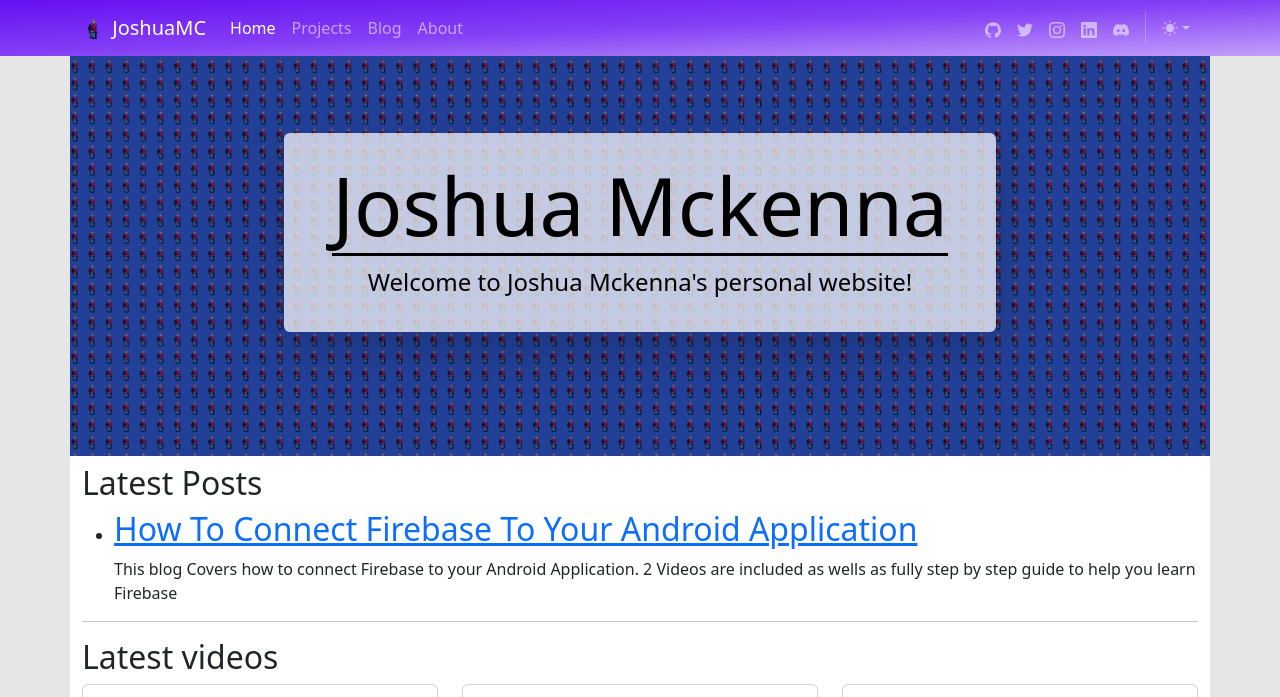
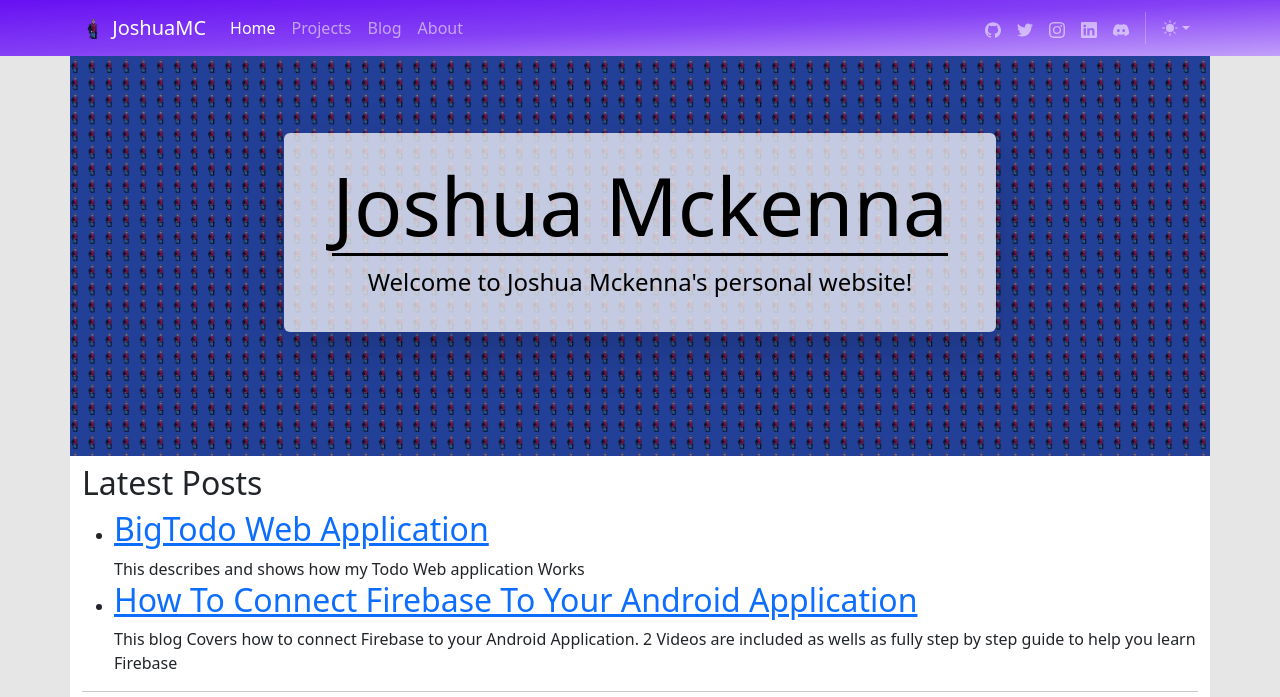
Before and after one commit to PopGTN/Website, a Jekyll site: the page built from index.html, in a window 1280 px wide and 900 px high, cut to the strip 0-697 px from the top of the window. Built offline with Jekyll 4.4.1, drawn with Linux system fonts in a browser that asks for light colours; some of the changed lines change nothing that is shown.

Commit message:
WIP Blog Post

````diff
--- /dev/null
+++ b/_posts/2025-03-25-bigtodo-web-application.md
@@ -0,0 +1,60 @@
+---
+layout: post
+title: "BigTodo Web Application"
+tags: Projects
+description: "This describes and shows how my Todo Web application Works "
+thumbnail: assets/images/posts/2025-03-25-bigtodo-web-application/thumbnail.png
+
+
+---
+
+
+
+
+## Todoapp Front End
+
+This project is Joshua Mckenna's Todo App onboarding project
+
+#### File Structure Explained
+
+I devised a design structure that feels organized and logical, as I wasn't sure of the typical structure. Therefore, I developed one and decided to document it for others who may examine my project, ensuring understanding. I conducted research to gather ideas on how Angular projects are typically organized. I found various designs, but they were mostly similar and so I took all the similar and shared attributes and implemented them in away that made sense for this project.
+
+Starting with components, I decided to organize all the Components/Pages in a folder called ViewModel. Any child components that won't be used elsewhere will reside in a folder named ``Subcomponents``, which is within the parent Controller. Since there might be components used in multiple places, I created a folder called ``Fragments`` to contain such components.
+
+Regarding routing, I realized that not all pages may share the same design, such as the 404 page. Hence, I concluded that I should create a router page to handle anything different. Consequently, I created two router pages. The first router is in app.component.html and will only contain the <router-outlet/> HTML tag. The second router is the MainComponent, which will hold the router, the navbar, and a footer. This approach provides flexibility in webpage designs.
+
+There is Core fold will have a folders to hold Models, Services, and possible Controllers for handling business logic. Each of these will be in their respected folders./ I seen a core file was used offen in design patterns when researching them
+
+#### Tree Structure Example
+
+```
+Src/app/
+├── Core/
+│   ├── Models/
+│   │   └── TodoItem.ts
+│   ├── Services/
+│   │   └── TodoItem.Service.ts
+│   └── Controllers/
+│       ├── HomeController
+│       └── etc..
+└── ViewModels/
+    ├── Fragements/
+    │   ├── navbar/
+    │   ├── footer/
+    │   └── alert/
+    ├── home/
+    │   ├── components/
+    │   │   ├── Table/
+    │   │   ├── Slideshow/
+    │   │   └── Toolbar/
+    │   ├── Home.component.html
+    │   ├── Home.component.css
+    │   └── Home.component.ts
+    ├── main
+    └── about
+```
+
+This was created with this [Tree Structure Diagram Creation tool](https://tree.nathanfriend.io/)
+
+
+## Todoapp Back End
````
Also changed, not shown: about/index.md (+0 -3 lines).
